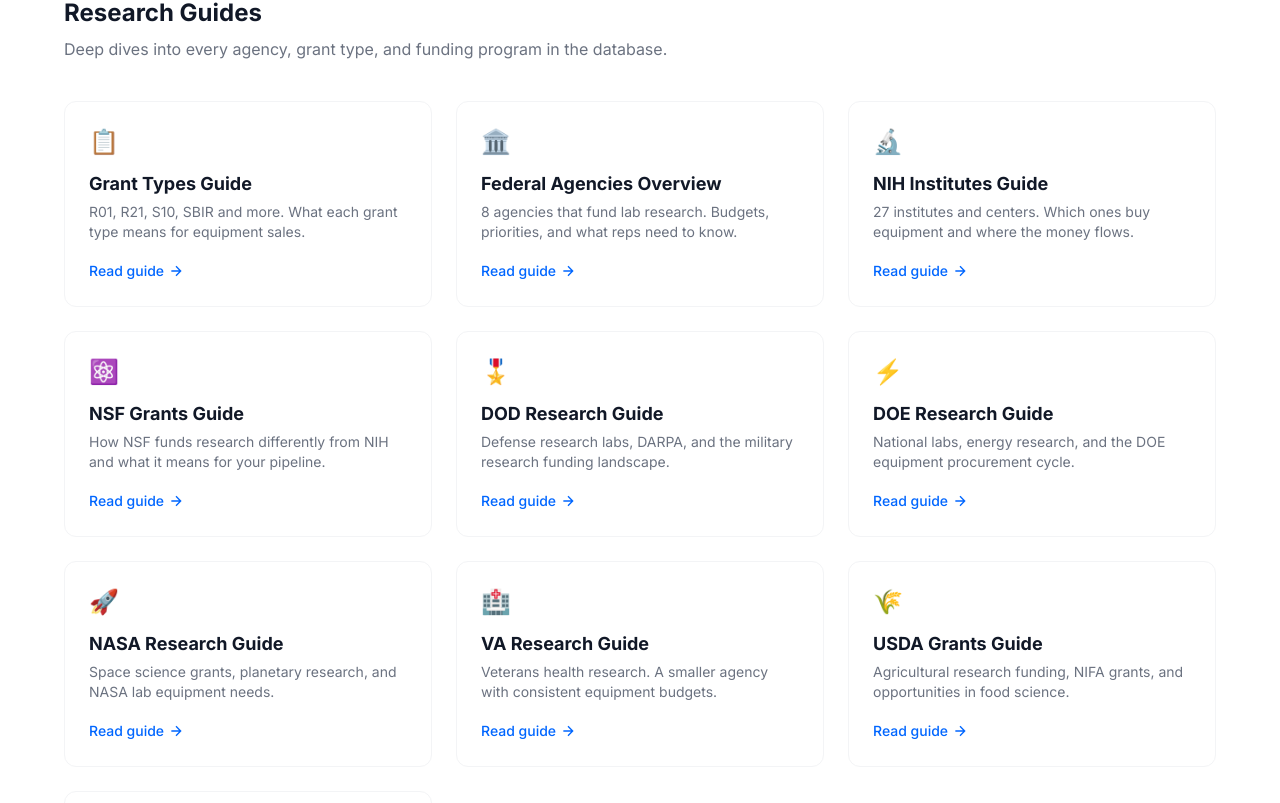
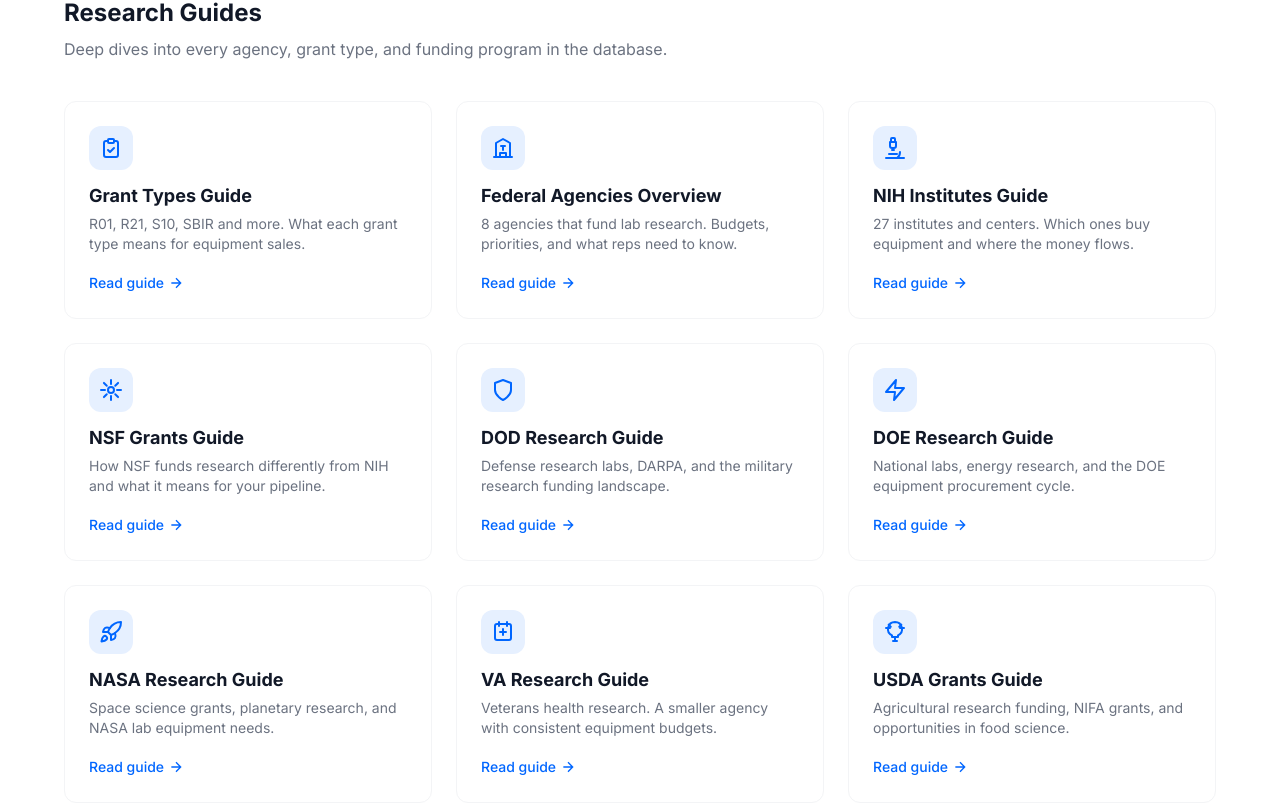
Before and after one commit to lableadmanager-bit/lableadspro-website, a Next.js app: page /database in a window 1280 px wide. Shown: the part 437-1240 px from the top of the page. Built offline with nearby package versions, Linux system fonts and the light colour scheme; no server answers.

Commit message:
Replace emoji icons with SVG icons on database hub
- Clean stroke-based SVGs matching site design language
- 44x44 branded containers with light blue background
- Consistent professional look across all devices

```diff
--- a/src/app/database/page.tsx
+++ b/src/app/database/page.tsx
@@ -20,65 +20,154 @@ export const metadata: Metadata = {
   },
 };
 
+/* ── shared SVG props ────────────────────────────────────── */
+
+const svgProps = {
+  width: 24,
+  height: 24,
+  viewBox: "0 0 24 24",
+  fill: "none",
+  stroke: "currentColor",
+  strokeWidth: 2,
+  strokeLinecap: "round" as const,
+  strokeLinejoin: "round" as const,
+};
+
 /* ── guide card data ─────────────────────────────────────── */
 
 const guides = [
   {
-    emoji: "📋",
+    icon: (
+      <svg {...svgProps}>
+        <path d="M9 5H7a2 2 0 0 0-2 2v12a2 2 0 0 0 2 2h10a2 2 0 0 0 2-2V7a2 2 0 0 0-2-2h-2" />
+        <rect x="9" y="3" width="6" height="4" rx="1" />
+        <path d="M9 14l2 2 4-4" />
+      </svg>
+    ),
     title: "Grant Types Guide",
     description: "R01, R21, S10, SBIR and more. What each grant type means for equipment sales.",
     href: "/database/guides/grant-types",
   },
   {
-    emoji: "🏛️",
+    icon: (
+      <svg {...svgProps}>
+        <path d="M3 21h18" />
+        <path d="M5 21V7l7-4 7 4v14" />
+        <path d="M9 21v-4h6v4" />
+        <path d="M10 10h4" />
+        <path d="M12 10v4" />
+      </svg>
+    ),
     title: "Federal Agencies Overview",
     description: "8 agencies that fund lab research. Budgets, priorities, and what reps need to know.",
     href: "/database/guides/agencies",
   },
   {
-    emoji: "🔬",
+    icon: (
+      <svg {...svgProps}>
+        <path d="M6 18h8" />
+        <path d="M3 22h18" />
+        <path d="M14 22a7 7 0 0 0 3-6" />
+        <path d="M9 14h2" />
+        <path d="M9 12a2 2 0 0 1-2-2V6h6v4a2 2 0 0 1-2 2Z" />
+        <path d="M12 6V3a1 1 0 0 0-1-1H9a1 1 0 0 0-1 1v3" />
+      </svg>
+    ),
     title: "NIH Institutes Guide",
     description: "27 institutes and centers. Which ones buy equipment and where the money flows.",
     href: "/database/guides/nih-institutes",
   },
   {
-    emoji: "⚛️",
+    icon: (
+      <svg {...svgProps}>
+        <circle cx="12" cy="12" r="3" />
+        <path d="M12 2v4" />
+        <path d="M12 18v4" />
+        <path d="M4.93 4.93l2.83 2.83" />
+        <path d="M16.24 16.24l2.83 2.83" />
+        <path d="M2 12h4" />
+        <path d="M18 12h4" />
+        <path d="M4.93 19.07l2.83-2.83" />
+        <path d="M16.24 7.76l2.83-2.83" />
+      </svg>
+    ),
     title: "NSF Grants Guide",
     description: "How NSF funds research differently from NIH and what it means for your pipeline.",
     href: "/database/guides/nsf-grants",
   },
   {
-    emoji: "🎖️",
+    icon: (
+      <svg {...svgProps}>
+        <path d="M12 22s8-4 8-10V5l-8-3-8 3v7c0 6 8 10 8 10z" />
+      </svg>
+    ),
     title: "DOD Research Guide",
     description: "Defense research labs, DARPA, and the military research funding landscape.",
     href: "/database/guides/dod-grants",
   },
   {
-    emoji: "⚡",
+    icon: (
+      <svg {...svgProps}>
+        <path d="M13 2L3 14h9l-1 8 10-12h-9l1-8z" />
+      </svg>
+    ),
     title: "DOE Research Guide",
     description: "National labs, energy research, and the DOE equipment procurement cycle.",
     href: "/database/guides/doe-grants",
   },
   {
-    emoji: "🚀",
+    icon: (
+      <svg {...svgProps}>
+        <path d="M4.5 16.5c-1.5 1.26-2 5-2 5s3.74-.5 5-2c.71-.84.7-2.13-.09-2.91a2.18 2.18 0 0 0-2.91-.09z" />
+        <path d="M12 15l-3-3a22 22 0 0 1 2-3.95A12.88 12.88 0 0 1 22 2c0 2.72-.78 7.5-6 11a22.35 22.35 0 0 1-4 2z" />
+        <path d="M9 12H4s.55-3.03 2-4c1.62-1.08 5 0 5 0" />
+        <path d="M12 15v5s3.03-.55 4-2c1.08-1.62 0-5 0-5" />
+      </svg>
+    ),
     title: "NASA Research Guide",
     description: "Space science grants, planetary research, and NASA lab equipment needs.",
     href: "/database/guides/nasa-grants",
   },
   {
-    emoji: "🏥",
+    icon: (
+      <svg {...svgProps}>
+        <path d="M8 2v4" />
+        <path d="M16 2v4" />
+        <rect x="4" y="4" width="16" height="16" rx="2" />
+        <path d="M9 12h6" />
+        <path d="M12 9v6" />
+      </svg>
+    ),
     title: "VA Research Guide",
     description: "Veterans health research. A smaller agency with consistent equipment budgets.",
     href: "/database/guides/va-grants",
   },
   {
-    emoji: "🌾",
+    icon: (
+      <svg {...svgProps}>
+        <path d="M12 2a7 7 0 0 0-3 13.32V17h6v-1.68A7 7 0 0 0 12 2z" />
+        <path d="M10 21h4" />
+        <path d="M12 17v4" />
+        <path d="M7 8H3" />
+        <path d="M21 8h-4" />
+        <path d="M5.64 4.64l2.12 2.12" />
+        <path d="M16.24 6.76l2.12-2.12" />
+      </svg>
+    ),
     title: "USDA Grants Guide",
     description: "Agricultural research funding, NIFA grants, and opportunities in food science.",
     href: "/database/guides/usda-grants",
   },
   {
-    emoji: "🦠",
+    icon: (
+      <svg {...svgProps}>
+        <path d="M10 2v7.31" />
+        <path d="M14 9.3V2" />
+        <path d="M8.5 2h7" />
+        <path d="M14 9.3a6.5 6.5 0 1 1-4 0" />
+        <path d="M5.52 16h12.96" />
+      </svg>
+    ),
     title: "CDC Research Guide",
     description: "Public health research grants and CDC lab equipment purchasing patterns.",
     href: "/database/guides/cdc-grants",
@@ -159,7 +248,9 @@ export default function DatabaseHubPage() {
                 href={guide.href}
                 className="group rounded-xl border border-[var(--color-gray-100)] bg-white p-6 hover:border-[var(--color-brand)] hover:shadow-lg hover:shadow-blue-500/5 transition-all"
               >
-                <span className="text-2xl mb-3 block">{guide.emoji}</span>
+                <div className="w-11 h-11 rounded-xl bg-[var(--color-brand-light)] text-[var(--color-brand)] flex items-center justify-center mb-3">
+                  {guide.icon}
+                </div>
                 <h3 className="text-lg font-bold text-[var(--color-gray-900)] mb-1 group-hover:text-[var(--color-brand)] transition-colors">
                   {guide.title}
                 </h3>
```
